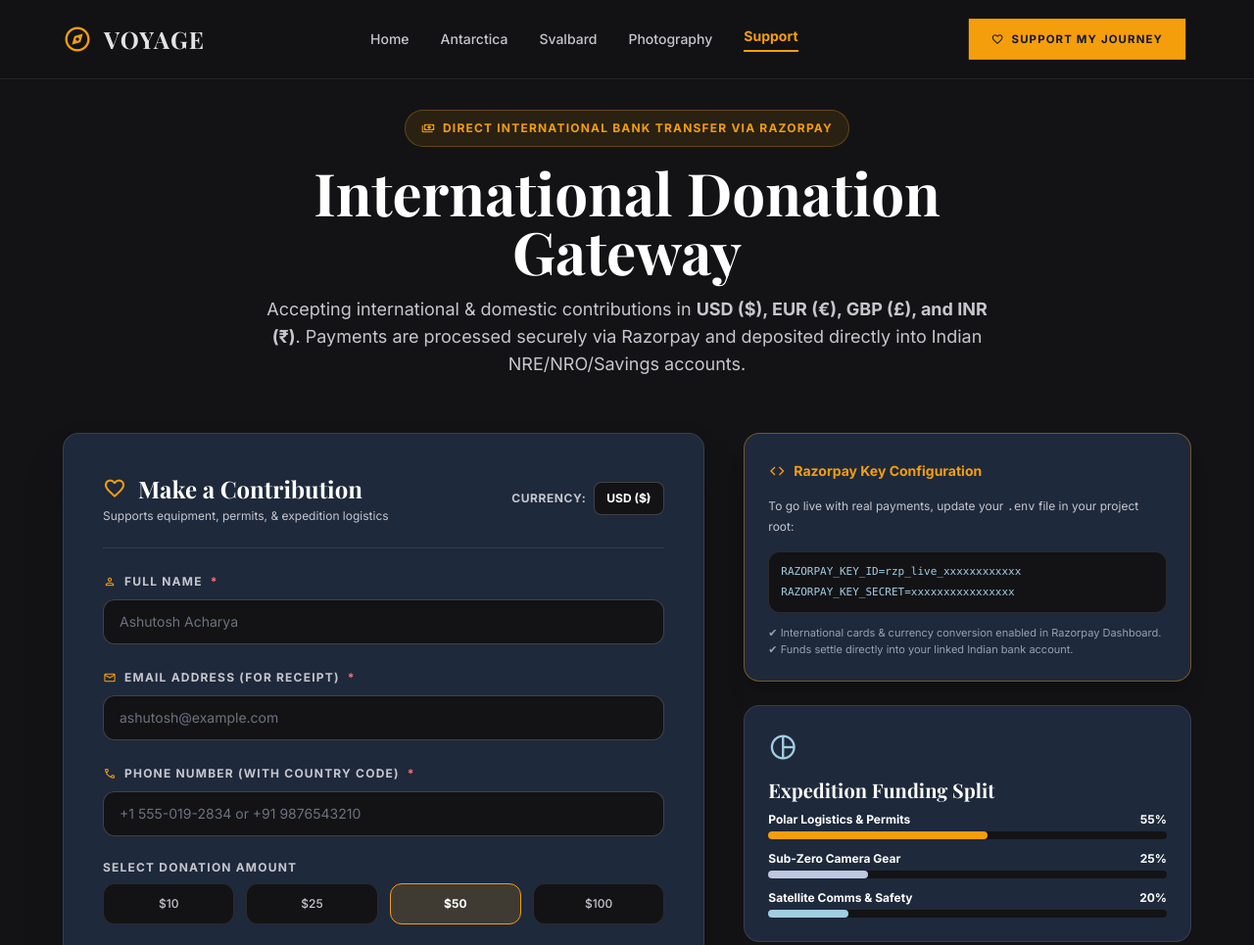
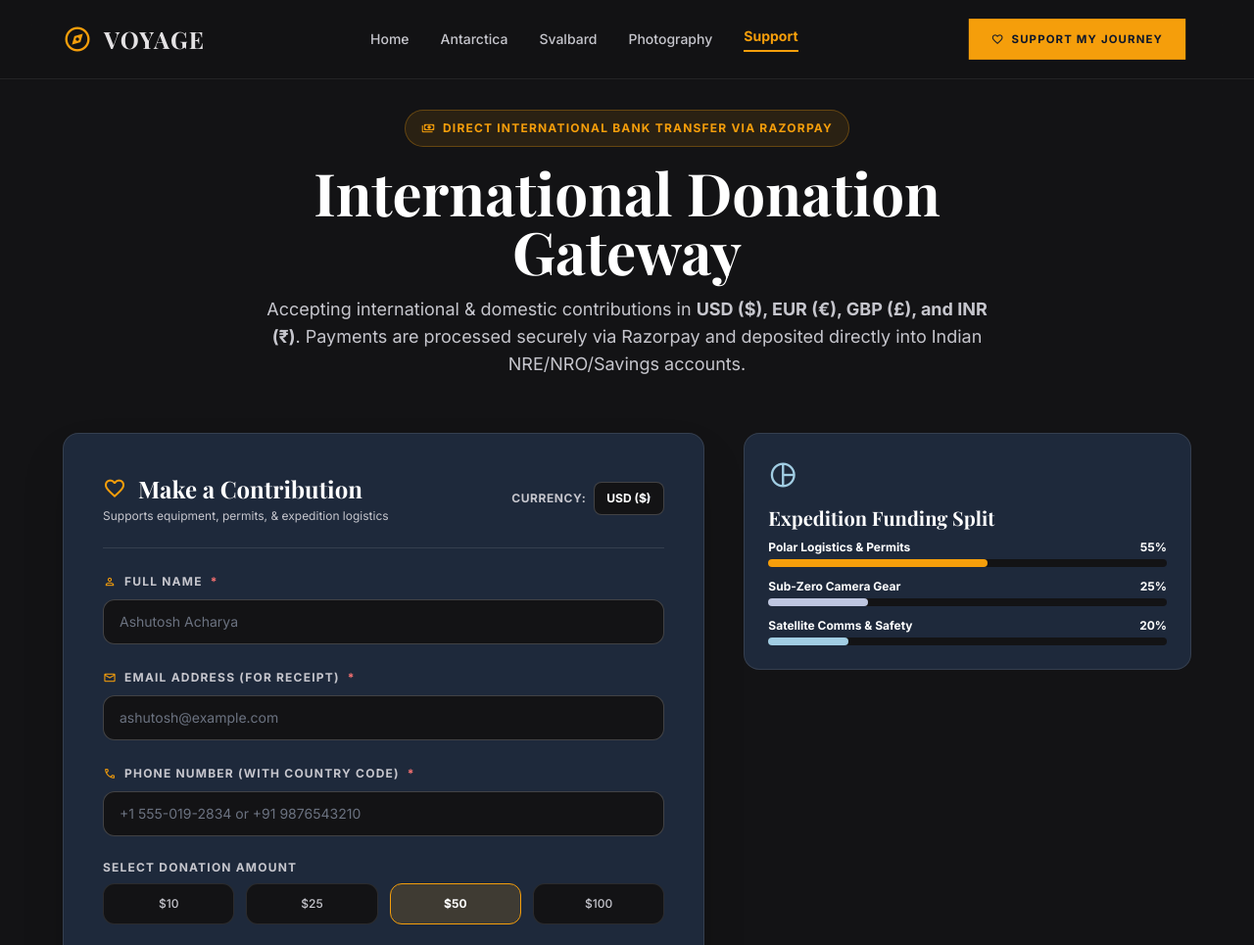
Before and after one commit to ashutoshacharya24/Journey, a website: page public/support.html in a window 1280 px wide. Shown: the top 965 px of the page at 98% size. Drawn offline with nearby package versions, Linux system fonts and the light colour scheme; a web font is replaced by a local one.

Commit message:
Remove configuration guide card from support page

```diff
--- a/public/support.html
+++ b/public/support.html
@@ -199,24 +199,6 @@
         <!-- RIGHT COLUMN: TRANSPARENCY & RAZORPAY INTEGRATION NOTES -->
         <div class="lg:col-span-5 space-y-6">
 
-          <!-- Integration Guide Card for Developer -->
-          <div class="bg-[#1E293B] border border-[#F59E0B]/40 rounded-2xl p-6 shadow-xl">
-            <div class="flex items-center gap-2 text-[#F59E0B] font-bold text-sm mb-3">
-              <span class="material-symbols-outlined text-lg">code</span>
-              <span>Razorpay Key Configuration</span>
-            </div>
-            <p class="text-xs text-on-surface-variant leading-relaxed mb-4">
-              To go live with real payments, update your <code>.env</code> file in your project root:
-            </p>
-            <div class="bg-[#131315] p-3 rounded-xl border border-white/10 font-mono text-[11px] text-[#a1cde3] overflow-x-auto space-y-1">
-              <div>RAZORPAY_KEY_ID=rzp_live_xxxxxxxxxxxx</div>
-              <div>RAZORPAY_KEY_SECRET=xxxxxxxxxxxxxxxx</div>
-            </div>
-            <p class="text-[11px] text-slate-400 mt-3">
-              ✔ International cards & currency conversion enabled in Razorpay Dashboard.<br/>
-              ✔ Funds settle directly into your linked Indian bank account.
-            </p>
-          </div>
 
           <!-- Funding Transparency Breakdown -->
           <div class="bg-[#1E293B] border border-white/10 rounded-2xl p-6">
```
